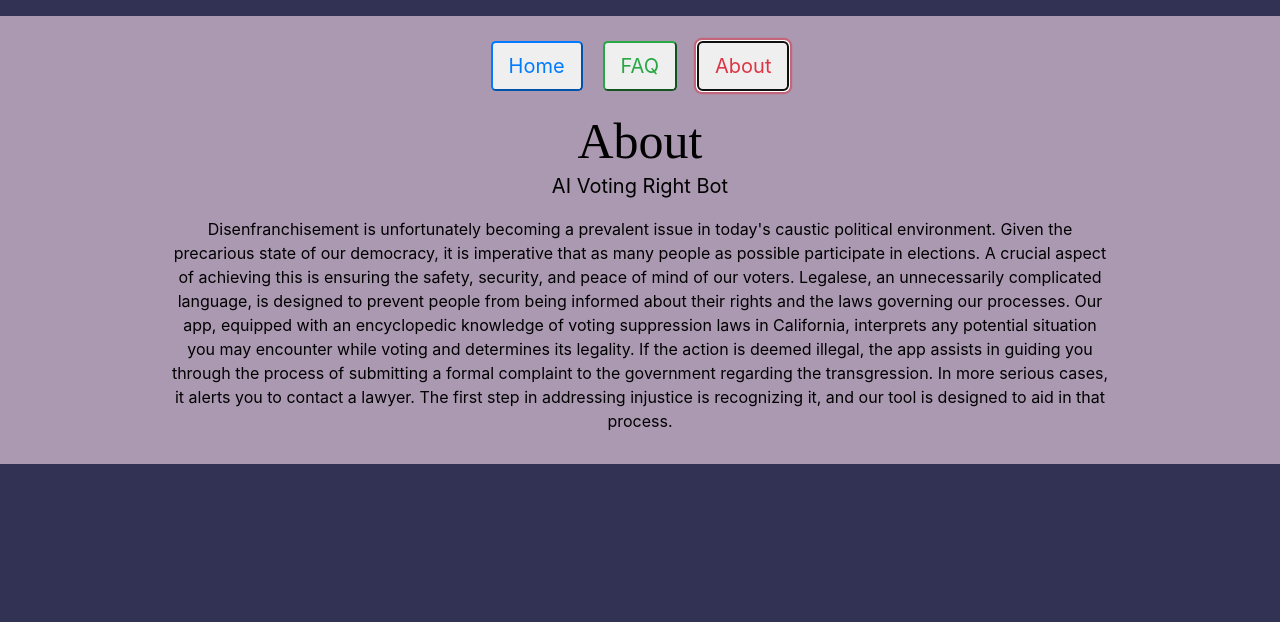
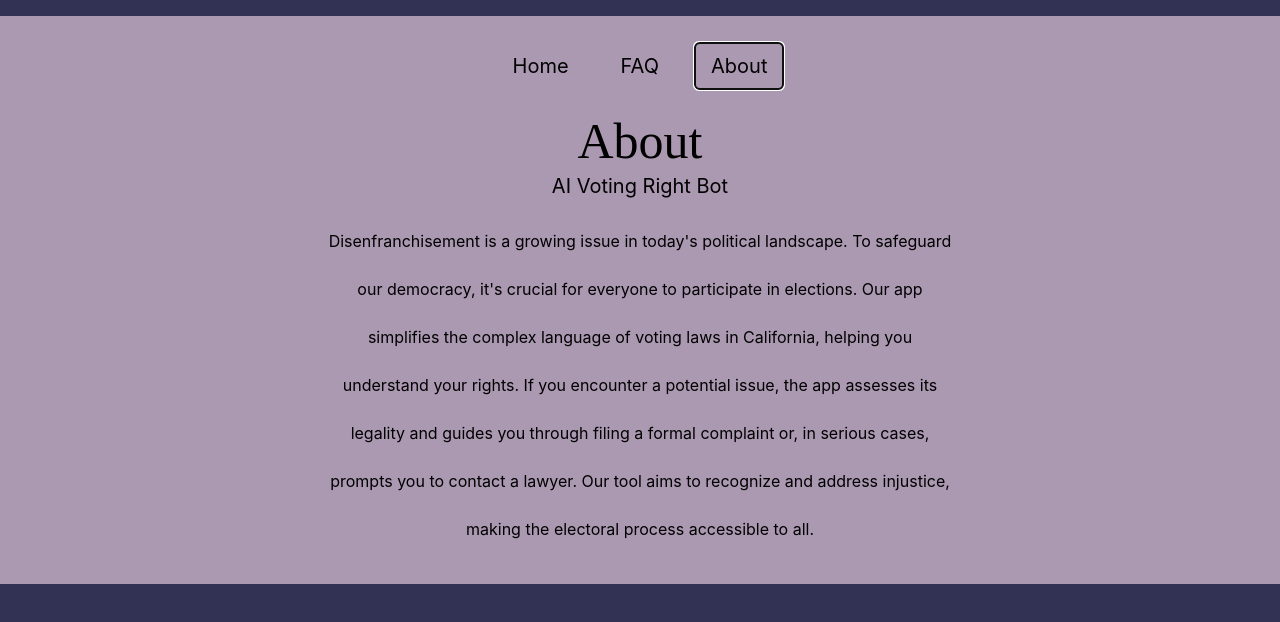
Before and after one commit to EthanV1920/OSTEM-HACKATHON-2024, a React (Create React App) app in the folder lettergen/: page / in a window 1280 px wide. Both pictures are taken after a click on the button "About". Shown: the top 622 px of the page. Built offline with nearby package versions, Linux system fonts and the light colour scheme; a web font is replaced by a local one.

Commit message:
Mad Chillin
Like Villains

```diff
--- a/lettergen/public/styles.css
+++ b/lettergen/public/styles.css
@@ -5,6 +5,7 @@
     justify-content: center;
     color: black;
     min-height: 10vh;
+    background-color: hsl(283, 14%, 65%);
 }
 
 .button-container {
@@ -17,6 +18,8 @@
 .button2,
 .button3 {
     margin: 0 10px; /* Adjust the margin between buttons */
+    background-color: hsl(283, 14%, 65%); /* Set the background color of the buttons */
+    border: none; /* Remove the borders on the buttons */
 }
 
 .landingText {
--- a/lettergen/src/About.css
+++ b/lettergen/src/About.css
@@ -18,7 +18,7 @@ body {
 }
 
 .Text {
-    max-width: 75%;
+    max-width: 50%;
     margin: 0 auto;
     padding-bottom: 0;
     padding-top: 0;
@@ -26,4 +26,5 @@ body {
     font-weight: 400;
     position: relative;
     text-align: center;
+    line-height: 3; /* Adjust the line height as needed */
 }
--- a/lettergen/src/About.js
+++ b/lettergen/src/About.js
@@ -8,11 +8,8 @@ function About() {
       <p class = "topText">AI Voting Right Bot</p>
         <div className="Text">
           <p>
-          Disenfranchisement is unfortunately becoming a prevalent issue in today's caustic political environment. Given the precarious state of our democracy, it is imperative that as many people as possible participate in elections. A crucial aspect of achieving this is ensuring the safety, security, and peace of mind of our voters.
 
-          Legalese, an unnecessarily complicated language, is designed to prevent people from being informed about their rights and the laws governing our processes. Our app, equipped with an encyclopedic knowledge of voting suppression laws in California, interprets any potential situation you may encounter while voting and determines its legality. If the action is deemed illegal, the app assists in guiding you through the process of submitting a formal complaint to the government regarding the transgression. In more serious cases, it alerts you to contact a lawyer.
-
-          The first step in addressing injustice is recognizing it, and our tool is designed to aid in that process.
+Disenfranchisement is a growing issue in today's political landscape. To safeguard our democracy, it's crucial for everyone to participate in elections. Our app simplifies the complex language of voting laws in California, helping you understand your rights. If you encounter a potential issue, the app assesses its legality and guides you through filing a formal complaint or, in serious cases, prompts you to contact a lawyer. Our tool aims to recognize and address injustice, making the electoral process accessible to all.
 
           </p>
         </div>
--- a/lettergen/src/App.js
+++ b/lettergen/src/App.js
@@ -11,7 +11,7 @@ function App() {
         </div>
 
         <div>
-          <button className="bottomButton btn-success btn-lg">Review Case</button>
+          <button className="bottomButton btn-lg">Review Case</button>
         </div>
       </div>
     </div>
--- a/lettergen/src/index.js
+++ b/lettergen/src/index.js
@@ -40,15 +40,14 @@ const Main = () => {
       document.getElementById('button2').removeEventListener('click', () => handleButtonClick('faq'));
       document.getElementById('button3').removeEventListener('click', () => handleButtonClick('about'));
     };
-  }, []); // Empty dependency array ensures the effect runs only once when the component mounts
-
+  });
   return (
     <React.StrictMode>
       <div class="container">
         <div class="button-container">
-          <button id="button1" class="button1 btn-outline-primary btn-lg">Home</button>
-          <button id="button2" class="button2 btn-outline-success btn-lg">FAQ</button>
-          <button id="button3" class="button3 btn-outline-danger btn-lg">About</button>
+          <button id="button1" class="button1 btn-lg">Home</button>
+          <button id="button2" class="button2 btn-lg">FAQ</button>
+          <button id="button3" class="button3 btn-lg">About</button>
         </div>
       </div>
       <div>
```
